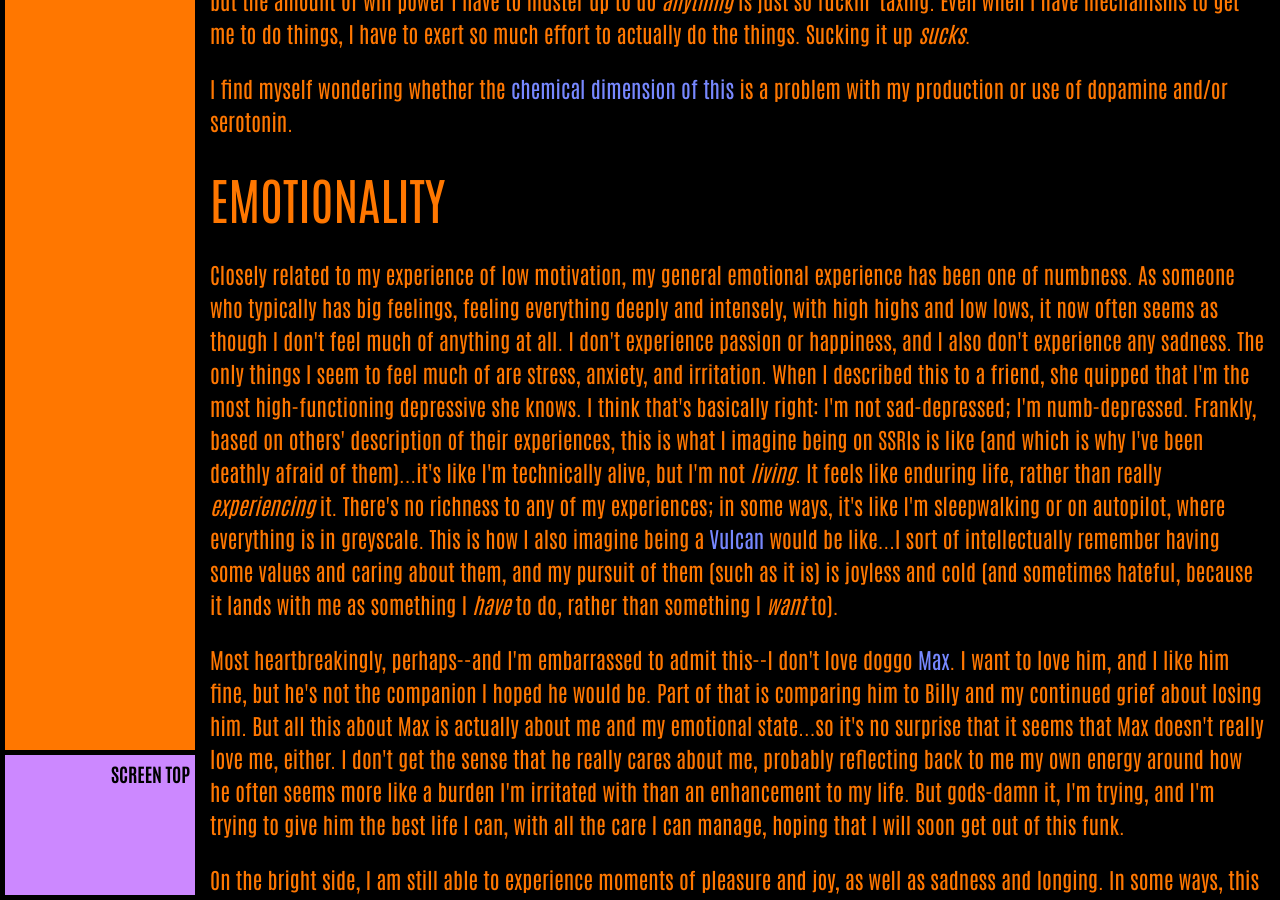
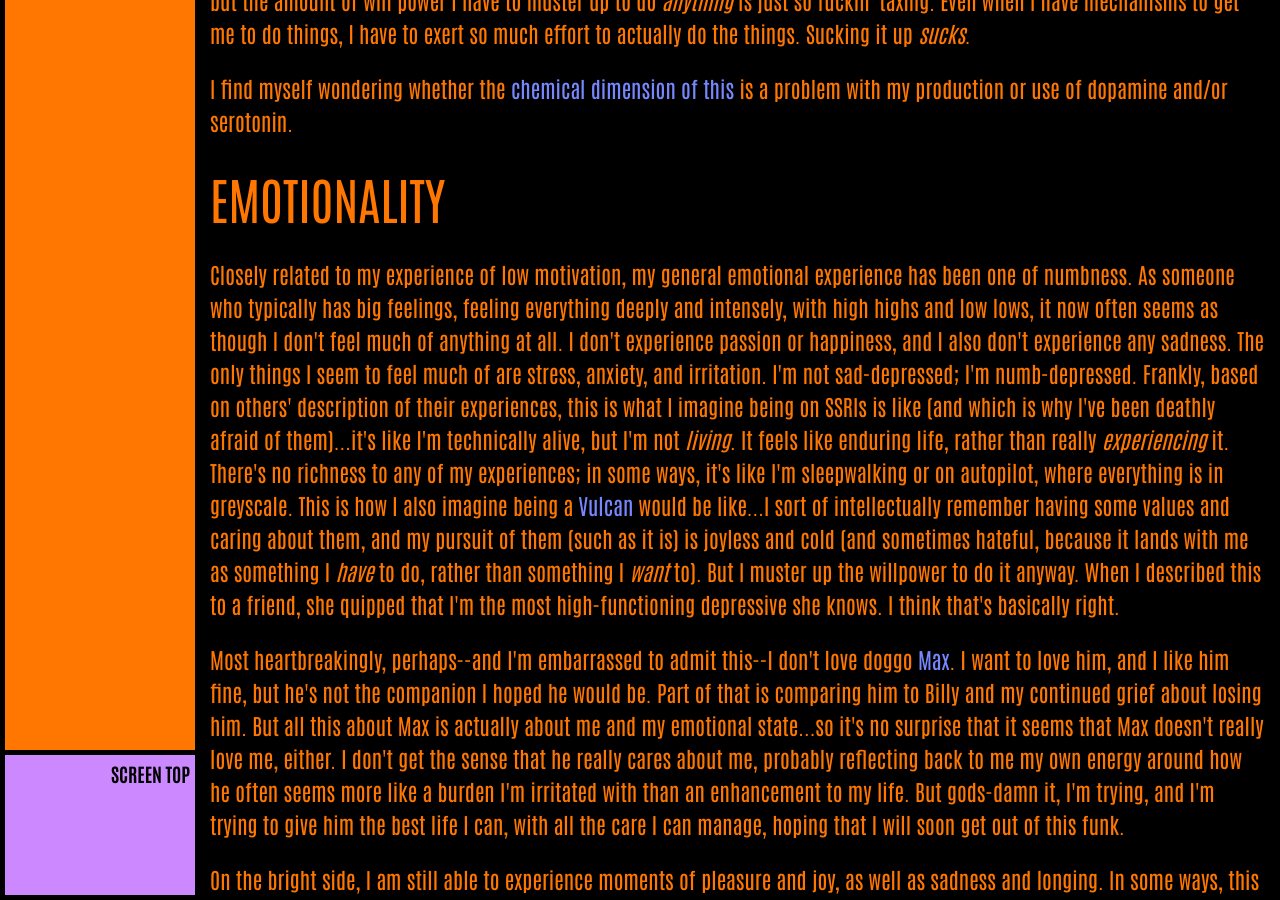
Before and after one commit to ArthurZey/arthurzey.github.io, a Jekyll site: the page built from _posts/2023-08-17-long-covid-funk.md, in a window 1280 px wide and 900 px high, scrolled down 3701 px. Built offline with Jekyll 4.4.1, drawn with Linux system fonts in a browser that asks for light colours; some of the changed text lies outside the part shown.

Commit message:
Update 2023-08-17-long-covid-funk.md
Fixed typo and rearranged some sentences for clarity

```diff
--- a/_posts/2023-08-17-long-covid-funk.md
+++ b/_posts/2023-08-17-long-covid-funk.md
@@ -41,7 +41,7 @@ Of course, when I'm just forcing myself to do things I don't want to do, it's al
 I find myself wondering whether the [chemical dimension of this](/medical-causation/) is a problem with my production or use of dopamine and/or serotonin.
 
 ## Emotionality
-Closely related to my experience of low motivation, my general emotional experience has been one of numbness. As someone who typically has big feelings, feeling everything deeply and intensely, with high highs and low lows, it now often seems as though I don't feel much of anything at all. I don't experience passion or happiness, and I also don't experience any sadness. The only things I seem to feel much of are stress, anxiety, and irritation. When I described this to a friend, she quipped that I'm the most high-functioning depressive she knows. I think that's basically right: I'm not sad-depressed; I'm numb-depressed. Frankly, based on others' description of their experiences, this is what I imagine being on SSRIs is like (and which is why I've been deathly afraid of them)...it's like I'm technically alive, but I'm not _living_. It feels like enduring life, rather than really _experiencing_ it. There's no richness to any of my experiences; in some ways, it's like I'm sleepwalking or on autopilot, where everything is in greyscale. This is how I also imagine being a [Vulcan](https://en.wikipedia.org/wiki/Vulcan_(Star_Trek)#Emotion){:target="&lowbar;blank"} would be like...I sort of intellectually remember having some values and caring about them, and my pursuit of them (such as it is) is joyless and cold (and sometimes hateful, because it lands with me as something I _have_ to do, rather than something I _want_ to).
+Closely related to my experience of low motivation, my general emotional experience has been one of numbness. As someone who typically has big feelings, feeling everything deeply and intensely, with high highs and low lows, it now often seems as though I don't feel much of anything at all. I don't experience passion or happiness, and I also don't experience any sadness. The only things I seem to feel much of are stress, anxiety, and irritation. I'm not sad-depressed; I'm numb-depressed. Frankly, based on others' description of their experiences, this is what I imagine being on SSRIs is like (and which is why I've been deathly afraid of them)...it's like I'm technically alive, but I'm not _living_. It feels like enduring life, rather than really _experiencing_ it. There's no richness to any of my experiences; in some ways, it's like I'm sleepwalking or on autopilot, where everything is in greyscale. This is how I also imagine being a [Vulcan](https://en.wikipedia.org/wiki/Vulcan_(Star_Trek)#Emotion){:target="&lowbar;blank"} would be like...I sort of intellectually remember having some values and caring about them, and my pursuit of them (such as it is) is joyless and cold (and sometimes hateful, because it lands with me as something I _have_ to do, rather than something I _want_ to). But I muster up the willpower to do it anyway. When I described this to a friend, she quipped that I'm the most high-functioning depressive she knows. I think that's basically right.
 
 Most heartbreakingly, perhaps--and I'm embarrassed to admit this--I don't love doggo [Max](/blog/2022-06-15/max/). I want to love him, and I like him fine, but he's not the companion I hoped he would be. Part of that is comparing him to Billy and my continued grief about losing him. But all this about Max is actually about me and my emotional state...so it's no surprise that it seems that Max doesn't really love me, either. I don't get the sense that he really cares about me, probably reflecting back to me my own energy around how he often seems more like a burden I'm irritated with than an enhancement to my life. But gods-damn it, I'm trying, and I'm trying to give him the best life I can, with all the care I can manage, hoping that I will soon get out of this funk.
 
```
Also changed, not shown: other parts of _posts/2023-08-17-long-covid-funk.md (+1 -1 lines).
